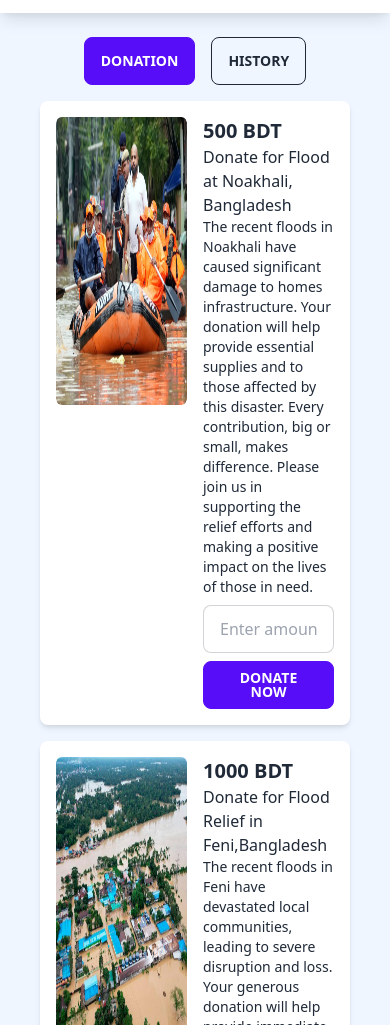
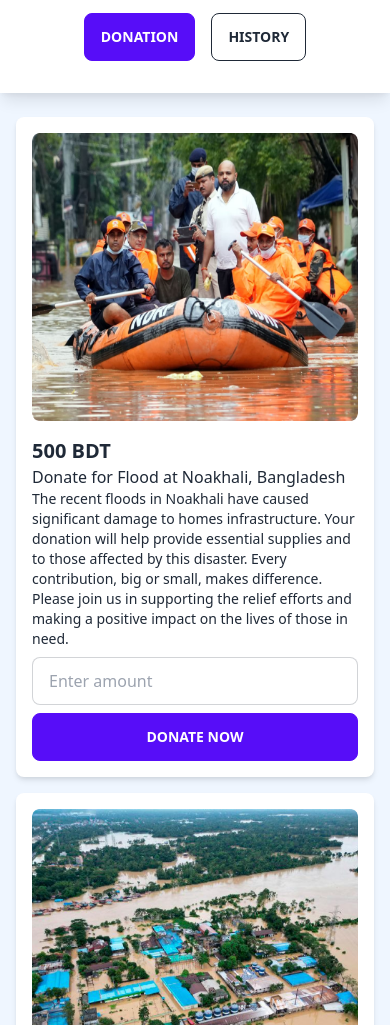
Before and after one commit to mahbubkousar/B10A5, a plain HTML site: page index.html in a window 390 px wide. Shown: the part 75-1100 px from the top of the page. Drawn offline with nearby package versions, Linux system fonts and the light colour scheme.

Commit message:
sticky navbar issue solved

```diff
--- a/index.html
+++ b/index.html
@@ -37,36 +37,36 @@
 					<span id="balance" class="ml-2 text-lg font-semibold">5000 BDT</span>
 				</div>
 			</div>
-		</header>
-
-		<!-- Main Content -->
-		<main class="container mx-auto mt-6">
 			<!-- Navigation Buttons -->
-			<div class="flex justify-center space-x-4 mb-4">
+			<div class="flex justify-center space-x-4 my-4">
 				<button id="donation-btn" class="btn btn-primary active">
 					Donation
 				</button>
 				<button id="history-btn" class="btn btn-outline">History</button>
 			</div>
+		</header>
+
+		<!-- Main Content -->
+		<main class="container mx-auto mt-6">
+
 
 			<!-- Donation Section -->
-			<section id="donation-section" class="space-y-4 pb-20 mx-10">
-				<div class="bg-white shadow-md rounded-lg p-4 grid grid-cols-2 gap-4">
+<section id="donation-section" class="space-y-4 pb-20 mx-4 lg:mx-10">
+	<div class="bg-white shadow-md rounded-lg p-4 grid grid-cols-1 md:grid-cols-2 gap-4">
 		<img
 			src="./images/noakhali.png"
 			alt="Image 1"
-						class="w-full h-72 rounded-md mr-4"
+			class="w-full h-72 rounded-md"
 		/>
 		<div>
 			<h2 id="amount1" class="text-xl font-bold">500 BDT</h2>
 			<p class="font-medium">Donate for Flood at Noakhali, Bangladesh</p>
 			<p class="text-sm">
-							The recent floods in Noakhali have caused significant damage to
-							homes infrastructure. Your donation will help provide essential
-							supplies and to those affected by this disaster. Every
-							contribution, big or small, makes difference. Please join us in
-							supporting the relief efforts and making a positive impact on the
-							lives of those in need.
+				The recent floods in Noakhali have caused significant damage to homes
+				infrastructure. Your donation will help provide essential supplies and
+				to those affected by this disaster. Every contribution, big or small,
+				makes difference. Please join us in supporting the relief efforts and
+				making a positive impact on the lives of those in need.
 			</p>
 			<input
 				id="donation1"
@@ -83,26 +83,23 @@
 		</div>
 	</div>
 
-				<div class="bg-white shadow-md rounded-lg p-4 grid grid-cols-2 gap-4">
+	<div class="bg-white shadow-md rounded-lg p-4 grid grid-cols-1 md:grid-cols-2 gap-4">
 		<img
 			src="./images/feni.png"
 			alt="Image 2"
-						class="w-full h-72 rounded-md mr-4"
+			class="w-full h-72 rounded-md"
 		/>
 		<div>
 			<h2 id="amount2" class="text-xl font-bold">1000 BDT</h2>
-						<p class="font-medium">
-							Donate for Flood Relief in Feni,Bangladesh
-						</p>
+			<p class="font-medium">Donate for Flood Relief in Feni, Bangladesh</p>
 			<p class="text-sm">
-							The recent floods in Feni have devastated local communities,
-							leading to severe disruption and loss. Your generous donation will
-							help provide immediate aid, including food, clean water, and
-							medical supplies, to those affected by this calamity. Together, we
-							can offer crucial support and help rebuild lives in the aftermath
-							of this disaster. Every contribution counts towards making a real
-							difference. Please consider donating today to assist those in
-							urgent need.
+				The recent floods in Feni have devastated local communities, leading to
+				severe disruption and loss. Your generous donation will help provide
+				immediate aid, including food, clean water, and medical supplies, to
+				those affected by this calamity. Together, we can offer crucial support
+				and help rebuild lives in the aftermath of this disaster. Every
+				contribution counts towards making a real difference. Please consider
+				donating today to assist those in urgent need.
 			</p>
 			<input
 				id="donation2"
@@ -112,32 +109,31 @@
 			/>
 			<button
 				class="btn btn-primary w-full"
-							onclick="handleDonation(1000, 'Donate for Flood Relief in Feni,Bangladesh', 2)"
+				onclick="handleDonation(1000, 'Donate for Flood Relief in Feni, Bangladesh', 2)"
 			>
 				Donate Now
 			</button>
 		</div>
 	</div>
 
-				<div class="bg-white shadow-md rounded-lg p-4 grid grid-cols-2 gap-4">
+	<div class="bg-white shadow-md rounded-lg p-4 grid grid-cols-1 md:grid-cols-2 gap-4">
 		<img
 			src="./images/quota-protest.png"
 			alt="Image 3"
-						class="w-full h-72 rounded-md mr-4"
+			class="w-full h-72 rounded-md"
 		/>
 		<div>
 			<h2 id="amount3" class="text-xl font-bold">2000 BDT</h2>
 			<p class="font-medium">Aid for Injured in the Quota Movement</p>
 			<p class="text-sm">
 				The recent Quota movement has resulted in numerous injuries and
-							significant hardship for many individuals. Your support is crucial
-							in providing medical assistance, rehabilitation, and necessary
-							supplies to those affected. By contributing, you help ensure that
-							injured individuals receive the care and support they need during
-							this challenging time. Every donation plays a vital role in
-							alleviating their suffering and aiding in their recovery. Please
-							consider making a donation to support these brave individuals in
-							their time of need.
+				significant hardship for many individuals. Your support is crucial in
+				providing medical assistance, rehabilitation, and necessary supplies to
+				those affected. By contributing, you help ensure that injured
+				individuals receive the care and support they need during this
+				challenging time. Every donation plays a vital role in alleviating their
+				suffering and aiding in their recovery. Please consider making a
+				donation to support these brave individuals in their time of need.
 			</p>
 			<input
 				id="donation3"
@@ -154,6 +150,7 @@
 		</div>
 	</div>
 </section>
+
 
 			<!-- History Section -->
 			<section id="history-section" class="hidden">
```
Lines whose indentation alone changed are shown as unchanged.
